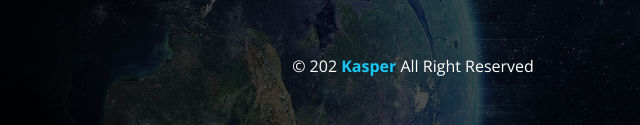
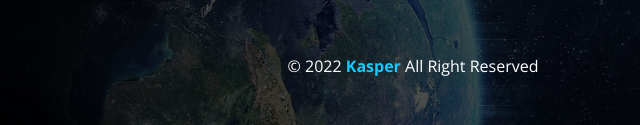
Before and after one commit to ridaahdab/My-Second-Project, a plain HTML site: page index.html in a window 1280 px wide. Shown: the part 8855-8980 px from the top of the page, 227-867 px from the left. Drawn offline with nearby package versions, Linux system fonts and the light colour scheme.

Commit message:
Update index.html
change some in code

```diff
--- a/index.html
+++ b/index.html
@@ -510,7 +510,7 @@
       <i class="fas fa-home"><a href=""></a></i>
       <i class="fab fa-linkedin"><a href=""></a></i>
     </div>
-    <p class="copyright">&copy; 202 <span>Kasper</span> All Right Reserved</p>
+    <p class="copyright">&copy; 2022 <span>Kasper</span> All Right Reserved</p>
   </div>
 </div>
 <!-- End Footer -->
```
